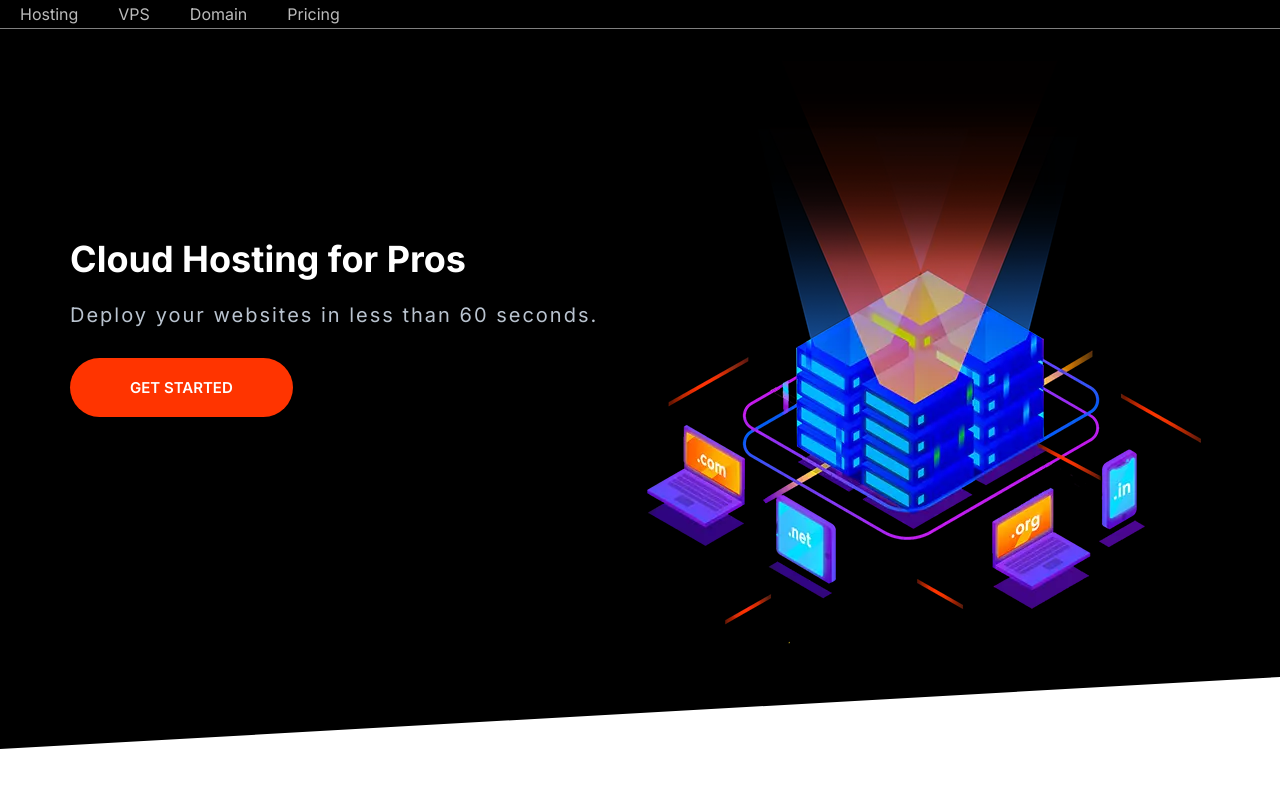
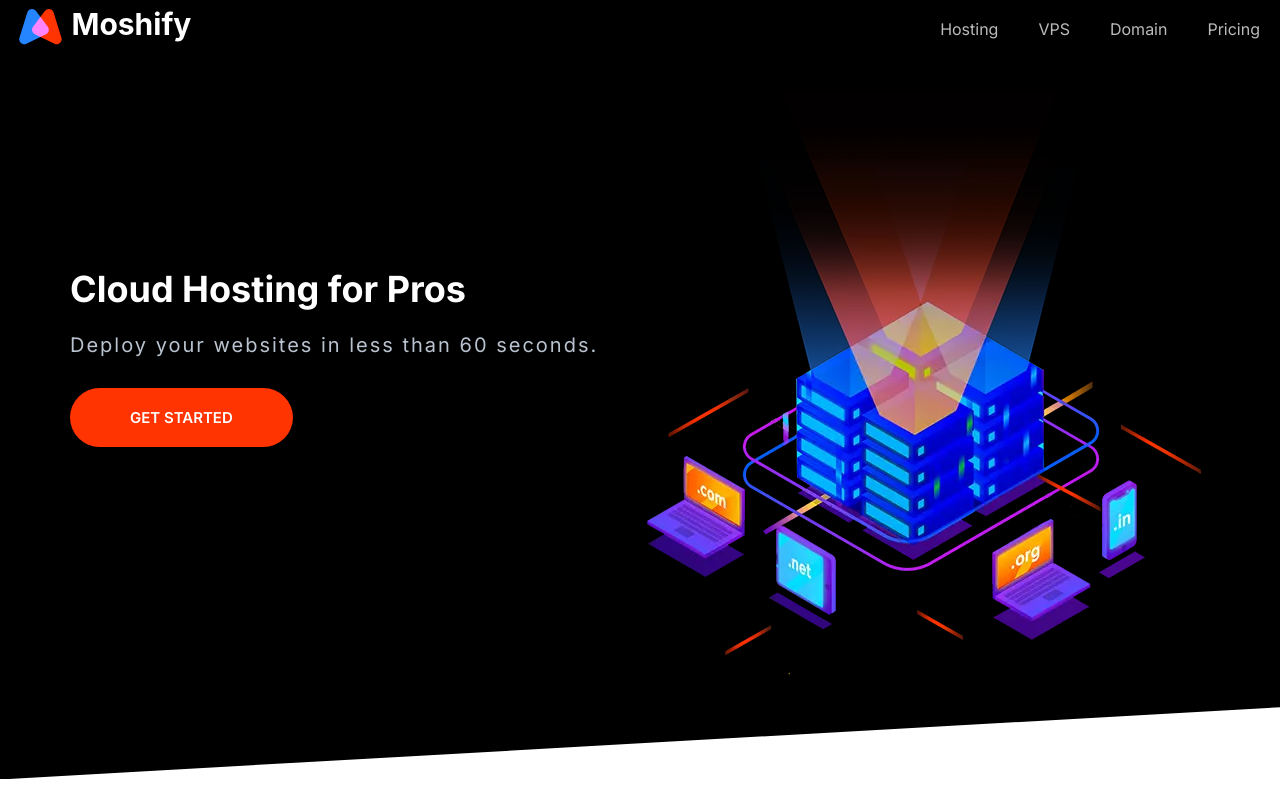
Before and after one commit to gitkudy237/kudy-repo, a website built with Parcel: page index.html in a window 1280 px wide. Shown: the top 800 px of the page. Built offline with nearby package versions, Linux system fonts and the light colour scheme.

Commit message:
putting back the logo

```diff
--- a/index.html
+++ b/index.html
@@ -25,6 +25,7 @@
   <body>
     <header>
       <nav class="nav collapsible">
+        <a href="/"><img src="images/logo.svg" alt="" /></a>
         <svg class="icon icon--white nav__toggler">
           <use href="images/sprite.svg#menu"></use>
         </svg>
@@ -442,6 +443,7 @@
           </div>
         </section>
         <div class="footer__brand">
+          <img src="images/logo.svg" alt="" />
           <p class="footer__copyright">Copyright &copy; 2021 Nguem Bayard</p>
         </div>
       </div>
```
